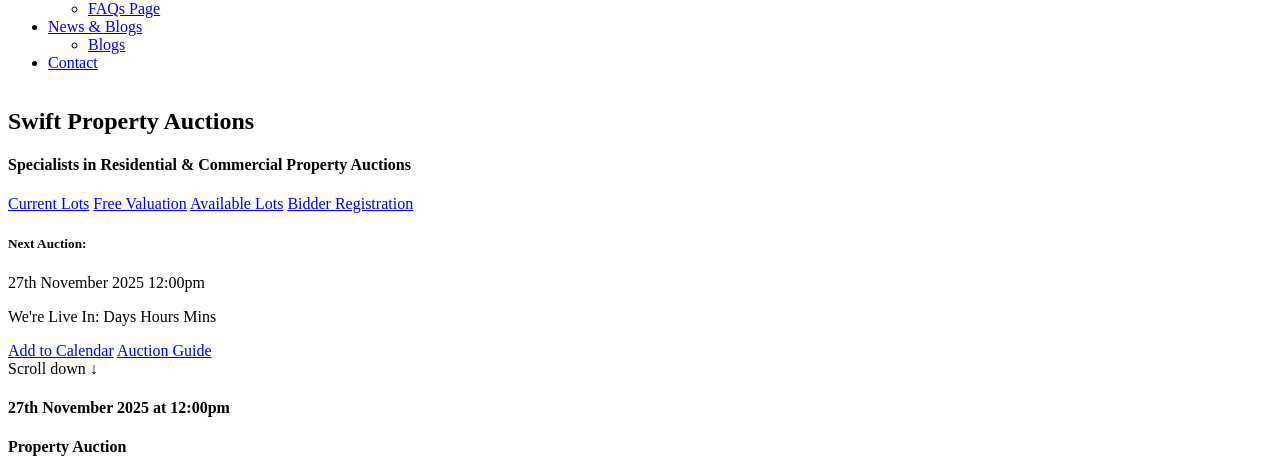
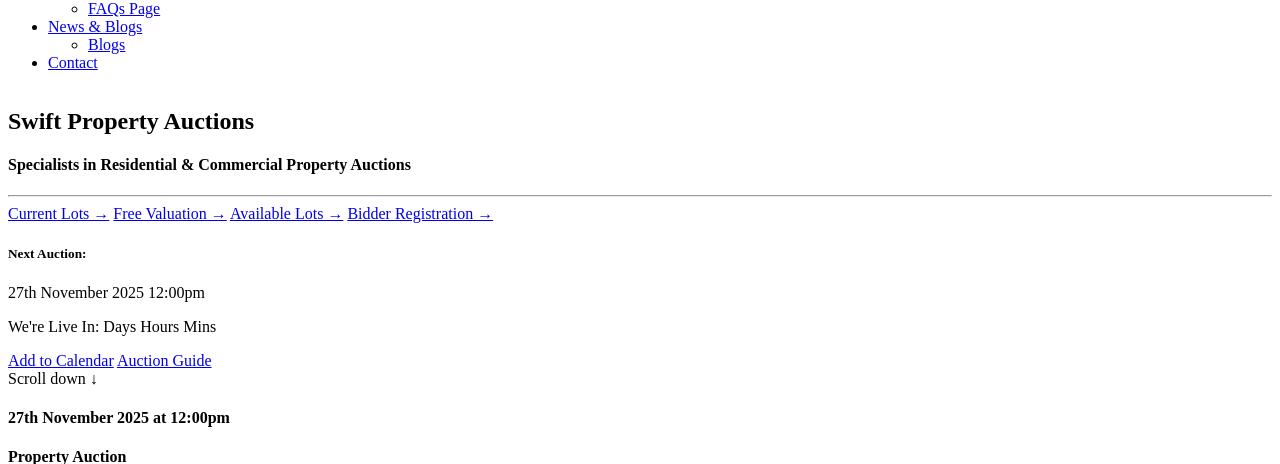
Before and after one commit to HalcyonLegion/swift-property-rework, a Flask app: template templates/home.html in a window 1280 px wide; the page is wider, and only the part inside the window is pictured. Shown: the part 909-1373 px from the top of that part. Run offline with Flask 3, Linux system fonts and the light colour scheme; the template is opened without the code that fills it: most values are stand-ins (such as "Sample title", 1, 10 or a date in 2020).

Commit message:
cleaner home page

```diff
--- a/templates/home.html
+++ b/templates/home.html
@@ -204,14 +204,16 @@
 							<div class="row align-items-start justify-content-start">
 								<!-- Left Section (Title, Subtitle, Buttons) -->
 								<div class="col-lg-8 col-md-10 text-left text-white">
-									<h2 class="h2-title-md">Swift Property Auctions</h2>
+									<h2 class="h2-title-md mb-100">Swift Property Auctions</h2>
 									<h4 class="h4-sm">Specialists in Residential & Commercial Property Auctions</h4>
 
+									<hr class="mb-25">
+
 									<div class="d-flex flex-wrap gap-3">
-										<a href="{{ url_for('current_lots') }}" class="btn3 btn3glass btn-tra-white red-hover btn-md">Current Lots</a>
-										<a href="{{ url_for('valuation') }}" class="btn3 btn3glass btn-tra-white red-hover btn-md">Free Valuation</a>
-										<a href="{{ url_for('available_lots') }}" class="btn3 btn3glass btn-tra-white red-hover btn-md">Available Lots</a>
-										<a href="{{ url_for('bidder_registration') }}" class="btn3 btn3glass btn-tra-white red-hover btn-md">Bidder Registration</a>
+										<a href="{{ url_for('current_lots') }}" class="btn3 btn3glass btn-tra-white red-hover btn-md">Current Lots →</a>
+										<a href="{{ url_for('valuation') }}" class="btn3 btn3glass btn-tra-white red-hover btn-md">Free Valuation →</a>
+										<a href="{{ url_for('available_lots') }}" class="btn3 btn3glass btn-tra-white red-hover btn-md">Available Lots →</a>
+										<a href="{{ url_for('bidder_registration') }}" class="btn3 btn3glass btn-tra-white red-hover btn-md">Bidder Registration →</a>
 									</div>
 								</div>
 
```
Also changed, not shown: static/css/bootstrap.min.css, static/css/style.css.
